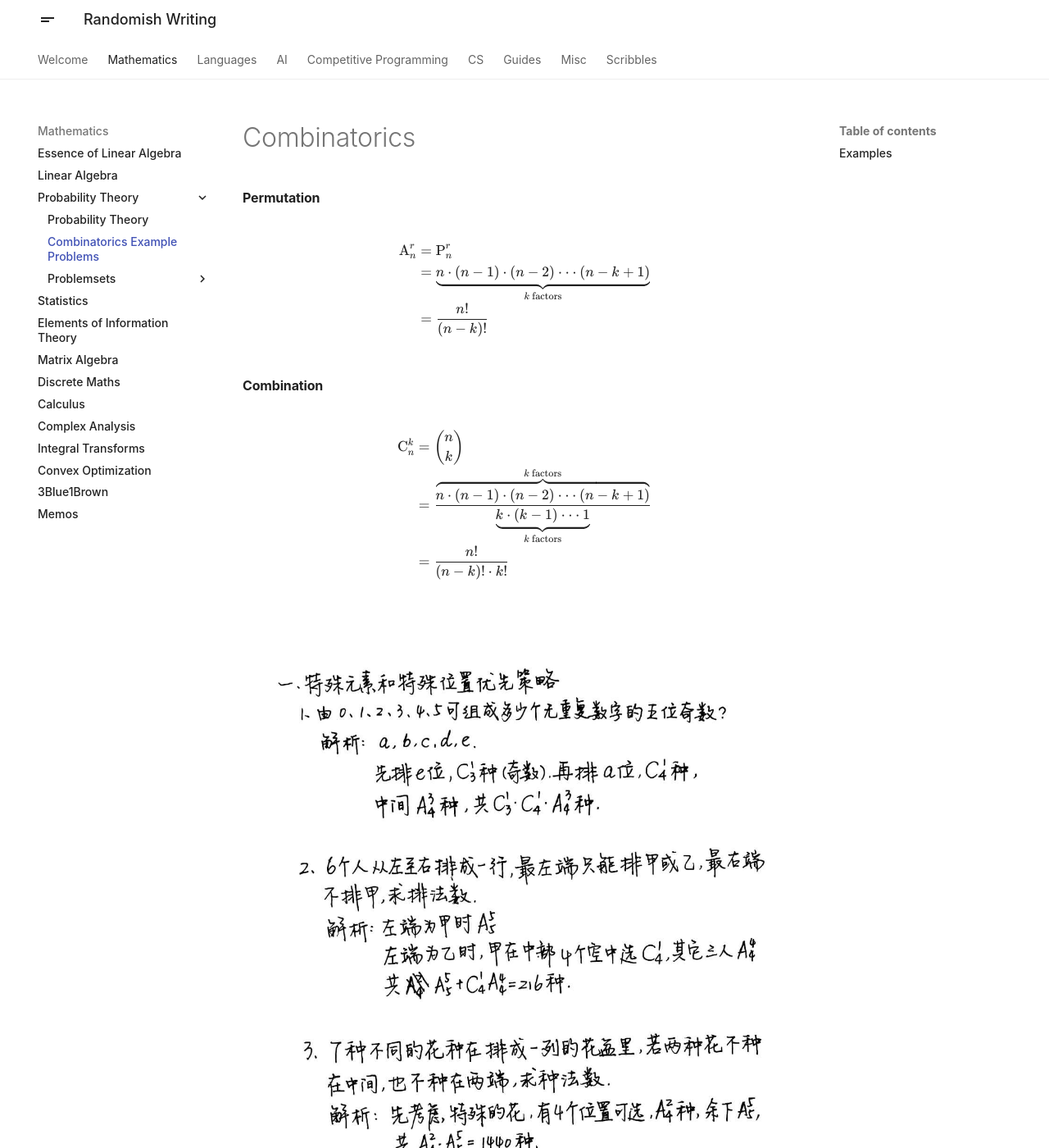
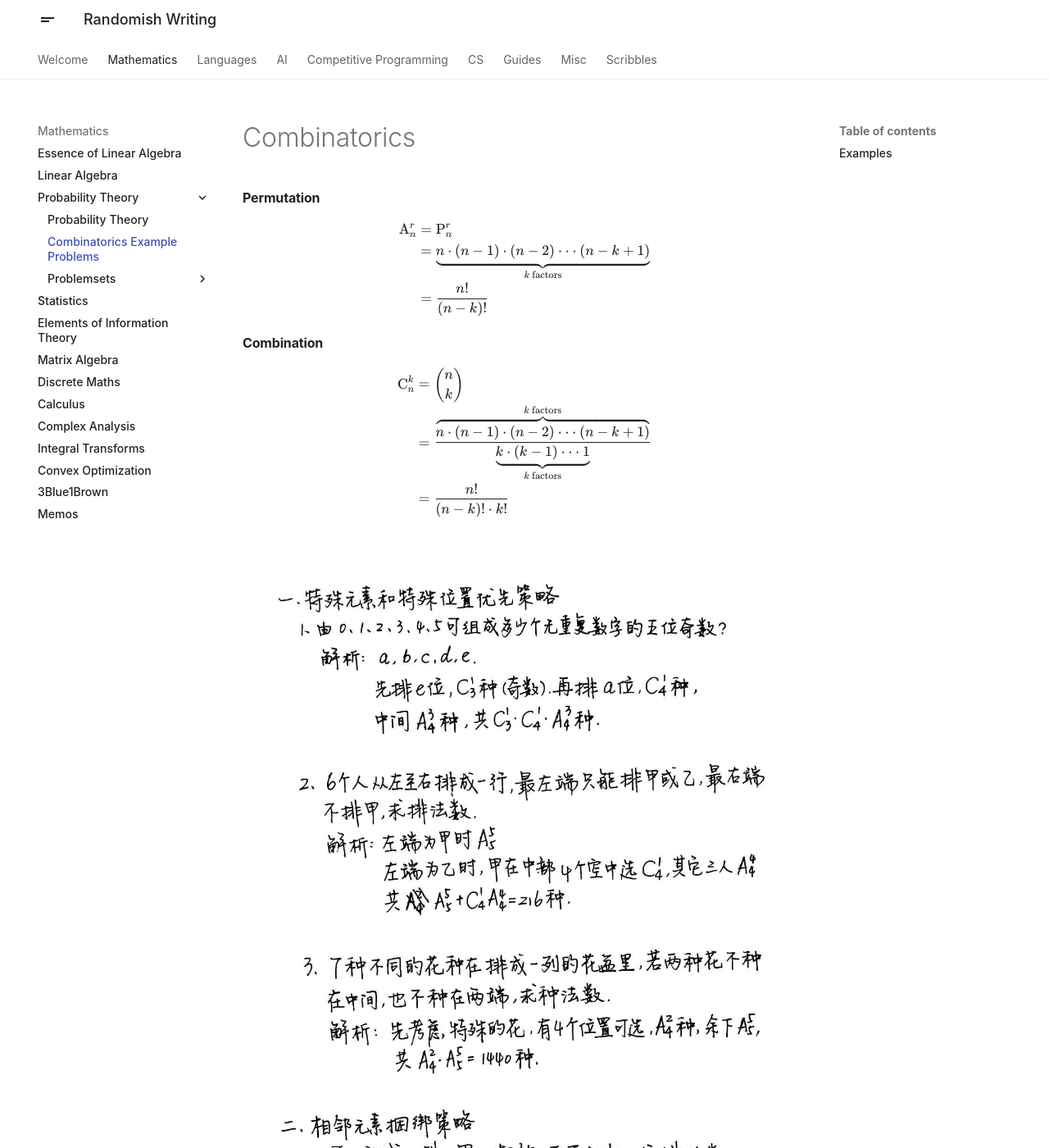
Before and after one commit to x4Cx58x54/writing, an MkDocs documentation site: the page built from docs/maths/combinatorics.md, in a window 1280 px wide and 1400 px high. Shown: the whole window at 82% size. Built offline with MkDocs 1.6.1 and Material for MkDocs 9.7.7, drawn with Linux system fonts in a browser that asks for light colours.

Commit message:
fix block math vertical margin too wide
fixed on chrome

```diff
--- a/docs/_static/css/extra.css
+++ b/docs/_static/css/extra.css
@@ -17,11 +17,7 @@ pre, code, kbd {
   font-size: 1.1em !important;
 }
 
-.katex-display {
-  margin: 0 !important;
-}
-
-/* Align all images at the center */
+/* Center all images */
 .md-content img {
   display: block;
   margin: auto;
--- a/mkdocs.yml
+++ b/mkdocs.yml
@@ -167,8 +167,6 @@ extra_javascript:
 
 
 markdown_extensions:
-  - pymdownx.arithmatex:
-      generic: true
   - admonition
   - footnotes
   - meta
@@ -179,6 +177,9 @@ markdown_extensions:
   - markdown.extensions.sane_lists
   - attr_list
   - md_in_html
+  - pymdownx.arithmatex:
+      generic: true
+      block_tag: p
   - pymdownx.critic
   - pymdownx.details
   - pymdownx.tasklist:
```
